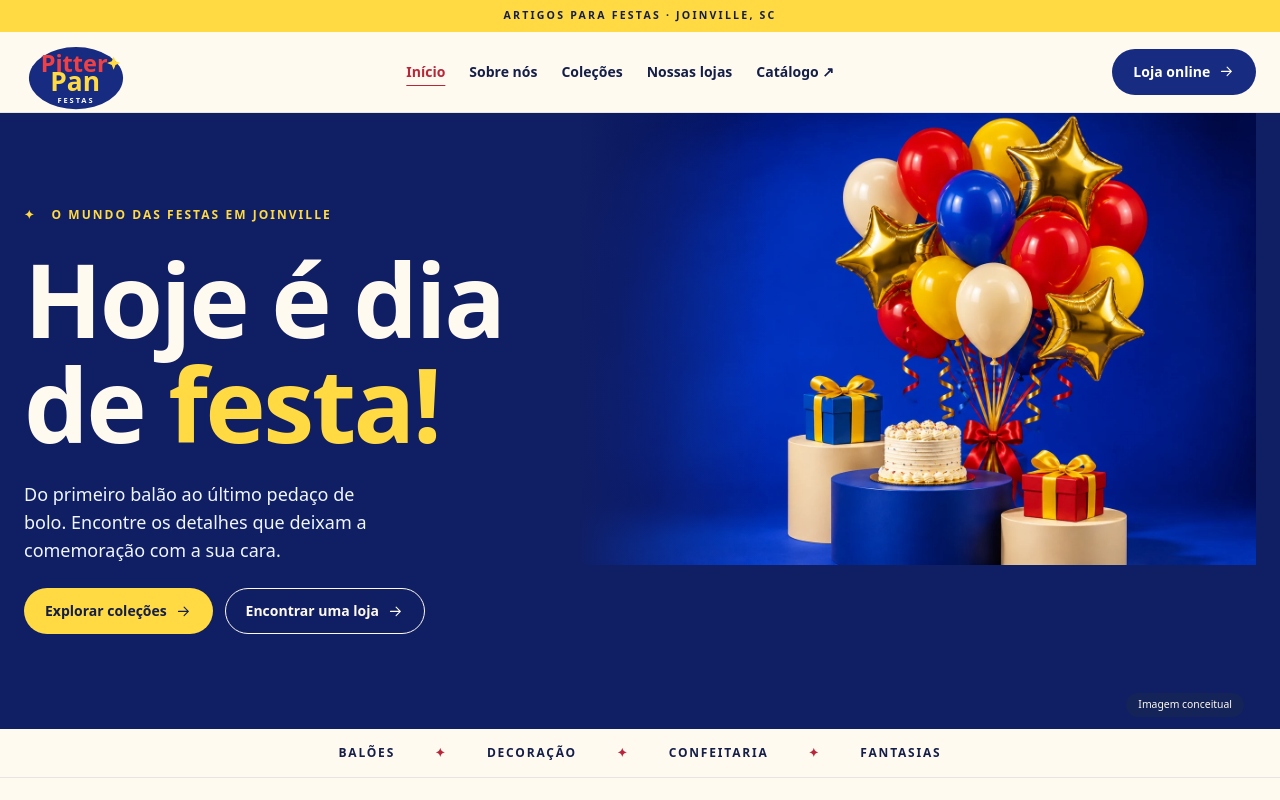
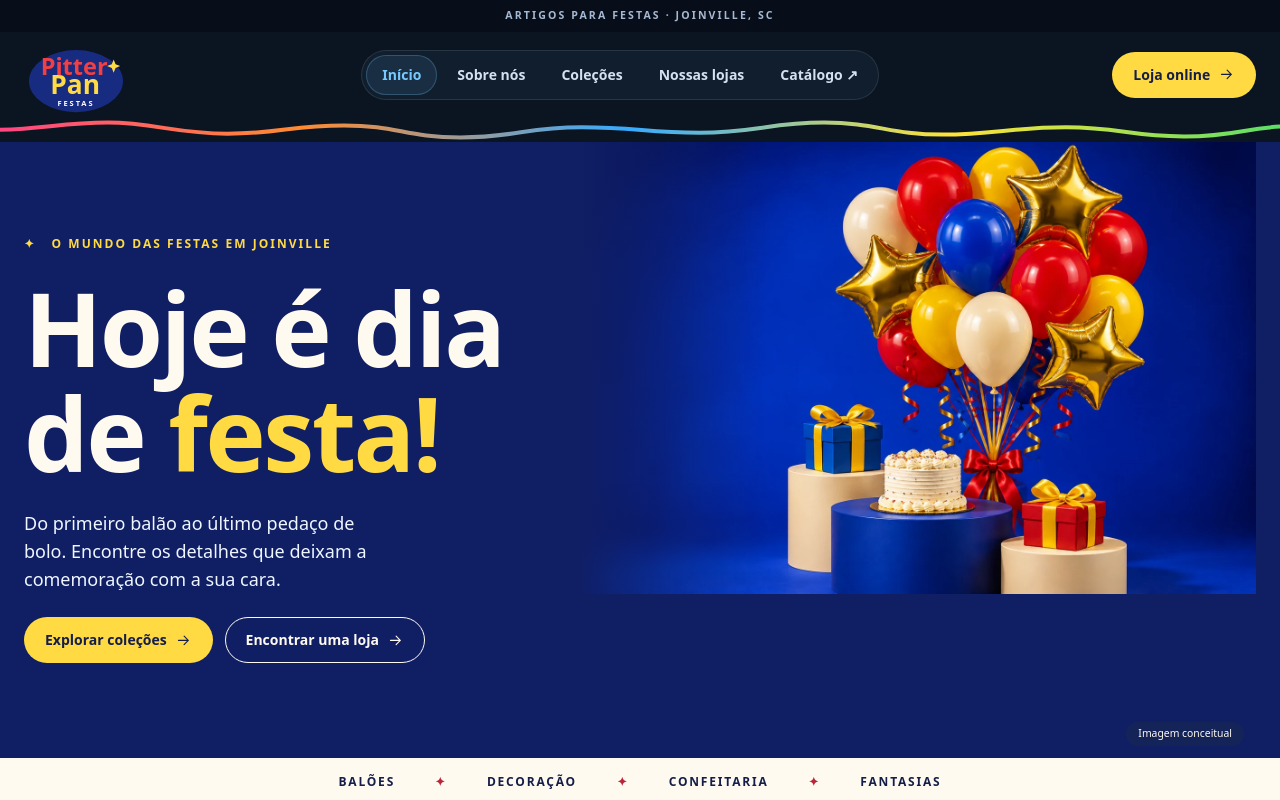
Before and after one commit to dev-pitterpan/pitterpan-site, a Next.js app: page / in a window 1280 px wide. Shown: the top 800 px of the page. Built offline with nearby package versions, Linux system fonts and the light colour scheme.

Commit message:
Atualiza menu superior com faixa ondulada colorida

```diff
--- a/src/components/layout/header.tsx
+++ b/src/components/layout/header.tsx
@@ -5,6 +5,7 @@ import { useState } from 'react';
 import { navigation, site } from '@/config/site';
 import { BrandMark } from '../brand/brand-mark';
 import { Cta } from '../ui/cta';
+import { PartyRibbon } from './party-ribbon';
 
 export function Header() {
   const pathname = usePathname();
@@ -19,7 +20,7 @@ export function Header() {
           document.getElementById('menu-button')?.focus();
         }
       }}>
-        <div className="shell flex items-center justify-between gap-5">
+        <div className="shell header-content flex items-center justify-between gap-5">
           <a href="/" className="brand-link"><BrandMark /></a>
           <button id="menu-button" className="menu-button" type="button" aria-expanded={open} aria-controls="main-nav" onClick={() => setOpen(!open)}>{open ? 'Fechar' : 'Menu'}</button>
           <nav id="main-nav" className="site-nav" aria-label="Principal" data-open={open}>
@@ -27,8 +28,9 @@ export function Header() {
             <a href={site.catalog}>Catálogo ↗</a>
             <a className="mobile-shop" href={site.shop}>Loja online ↗</a>
           </nav>
-          <div className="desktop-shop"><Cta href={site.shop}>Loja online</Cta></div>
+          <div className="desktop-shop"><Cta href={site.shop} variant="light">Loja online</Cta></div>
         </div>
+        <PartyRibbon />
       </header>
     </>
   );
--- /dev/null
+++ b/src/components/layout/party-ribbon.tsx
@@ -0,0 +1,16 @@
+export function PartyRibbon() {
+  return (
+    <svg className="party-ribbon" viewBox="0 0 1440 26" preserveAspectRatio="none" aria-hidden="true" focusable="false">
+      <defs>
+        <linearGradient id="party-ribbon-colors">
+          <stop offset="0%" stopColor="#ff4385" />
+          <stop offset="24%" stopColor="#ff8b32" />
+          <stop offset="49%" stopColor="#36aaff" />
+          <stop offset="74%" stopColor="#ffe338" />
+          <stop offset="100%" stopColor="#56de68" />
+        </linearGradient>
+      </defs>
+      <path d="M-12 13C43 13 69 5 121 5S197 17 256 17 327 8 387 8 456 21 518 21 592 10 654 10 727 16 787 16 868 5 927 5 1001 18 1060 18 1138 10 1199 10 1270 20 1332 20 1403 9 1452 9" fill="none" stroke="url(#party-ribbon-colors)" strokeWidth="4" vectorEffect="non-scaling-stroke" />
+    </svg>
+  );
+}
--- a/src/styles/globals.css
+++ b/src/styles/globals.css
@@ -1,4 +1,5 @@
 @import 'tailwindcss';
+@import './header.css';
 
 @theme {
   --font-sans: 'Nunito Sans Variable', system-ui, sans-serif;
@@ -25,14 +26,9 @@
   .section-space { padding-block: clamp(3rem,7vw,6rem); }
   .skip-link { @apply fixed -top-24 left-3 z-50 rounded-lg bg-white p-3 focus:top-3; }
   .eyebrow { @apply text-xs font-extrabold uppercase tracking-[.17em]; }
-  .topline { @apply bg-brand-yellow px-3 py-2 text-center text-[.66rem] font-extrabold tracking-[.21em]; }
-  .site-header { @apply relative z-10 border-b border-blue-950/10 bg-paper; }
   .brand-link { @apply inline-flex shrink-0; }
   .brand-mark { width: 104px; height: 80px; }
   .brand-lettering { font-family: var(--font-display); font-weight: 690; }
-  .site-nav { @apply flex items-center gap-6 text-sm font-bold; }
-  .site-nav a:hover,.site-nav [aria-current='page'] { @apply text-brand-red underline underline-offset-8; }
-  .menu-button,.mobile-shop { display: none; }
   .cta { @apply inline-flex w-fit items-center justify-center gap-2 rounded-full border border-transparent px-5 py-3 text-sm font-extrabold transition duration-200; }
   .cta:hover { transform: translateY(-2px); }
   .cta svg,.card-arrow svg { width: 1.05rem; height: 1.05rem; }
@@ -78,11 +74,6 @@
 }
 
 @media (max-width: 820px) {
-  .desktop-shop { display: none; }
-  .menu-button { display: block; padding: .5rem 1rem; border: 1px solid currentColor; border-radius: 100px; font-weight: 800; }
-  .site-nav { display: none; position: absolute; top: 100%; inset-inline: 0; padding: 1.5rem; background: var(--color-paper); box-shadow: 0 10px 15px #141e4826; }
-  .site-nav[data-open='true'] { display: grid; }
-  .mobile-shop { display: inline; }
   .hero-grid { grid-template-columns: 1fr; }
   .hero-copy { padding-block: 2.6rem 1.7rem; }
   .hero-figure { min-height: clamp(270px,52vw,420px); margin-inline: -1.5rem; }
--- /dev/null
+++ b/src/styles/header.css
@@ -0,0 +1,58 @@
+@layer components {
+  .topline {
+    @apply px-3 py-2 text-center text-[.66rem] font-extrabold tracking-[.2em];
+    background: #080e19;
+    color: #a6b9d2;
+  }
+
+  .site-header {
+    @apply relative z-10 text-white;
+    --header-surface: #0b1421;
+    --header-highlight: #77c8ff;
+    background: var(--header-surface);
+  }
+
+  .header-content { min-height: 86px; }
+
+  .site-nav {
+    @apply flex items-center gap-1 rounded-full border border-white/10 p-1 text-sm font-bold;
+    background: #101e2d;
+  }
+
+  .site-nav a {
+    @apply rounded-full px-4 py-2.5 whitespace-nowrap transition-colors;
+    color: #d4e1f0;
+  }
+
+  .site-nav a:hover,
+  .site-nav [aria-current='page'] {
+    background: #192e43;
+    color: var(--header-highlight);
+  }
+
+  .site-nav [aria-current='page'] { box-shadow: inset 0 0 0 1px #31546f; }
+  .menu-button,.site-nav .mobile-shop { display: none; }
+
+  /* A faixa fica fora da área clicável e acompanha a largura do cabeçalho. */
+  .party-ribbon { display: block; width: 100%; height: 24px; pointer-events: none; }
+
+  @media (max-width: 900px) {
+    .desktop-shop { display: none; }
+    .header-content { min-height: 72px; }
+
+    .menu-button {
+      @apply block rounded-full border border-white/25 px-4 py-2 font-extrabold;
+      background: #101e2d;
+    }
+
+    .site-nav {
+      @apply absolute inset-x-0 top-full hidden rounded-none border-x-0 p-4 shadow-lg;
+      background: var(--header-surface);
+    }
+
+    .site-nav[data-open='true'] { display: grid; }
+    .site-nav a { border-radius: .65rem; }
+    .site-nav .mobile-shop { display: block; color: var(--color-brand-yellow); }
+    .party-ribbon { height: 19px; }
+  }
+}
```
